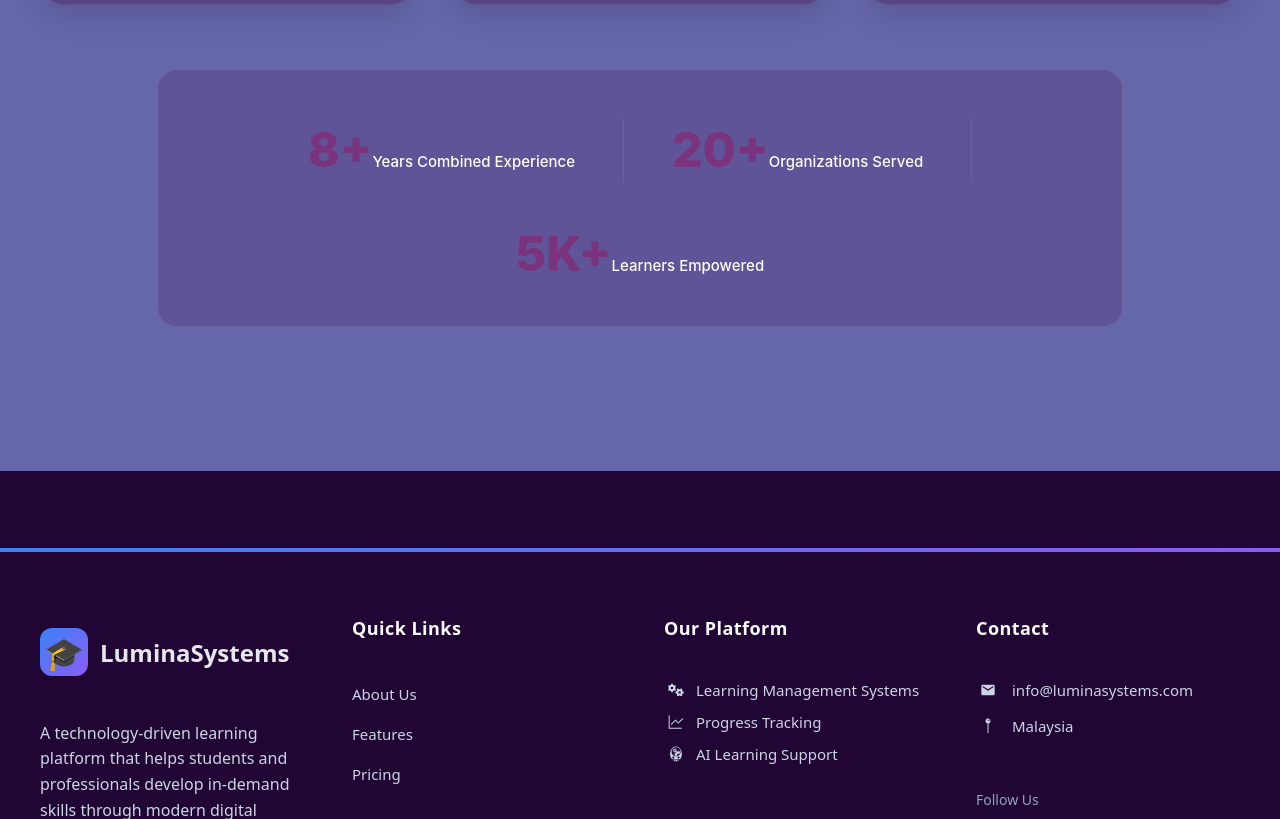
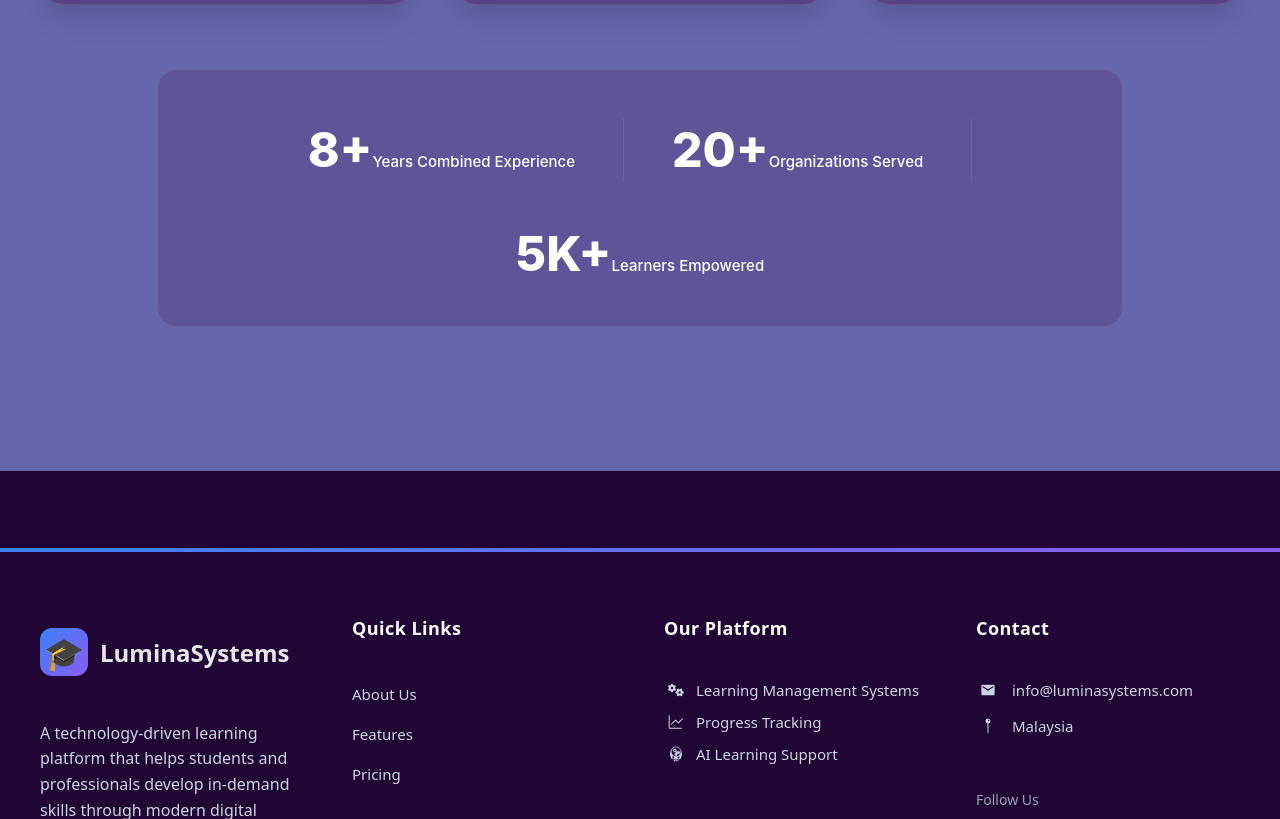
Before and after one commit to pseudo-ghost/platform, a React (Vite) app in the folder my-react-app/: page / in a window 1280 px wide. Shown: the part 11181-12000 px from the top of the page. Built offline with nearby package versions, Linux system fonts and the light colour scheme.

Commit message:
team page update 2

```diff
--- a/my-react-app/src/components/Team/Team.jsx
+++ b/my-react-app/src/components/Team/Team.jsx
@@ -449,7 +449,7 @@ const styles = {
   statNumber: {
     fontSize: 'clamp(2.5rem, 4vw, 3rem)',
     fontWeight: '800',
-    color: '#7B337E',
+    color: 'white',
     lineHeight: '1',
   },
   statLabel: {
```
